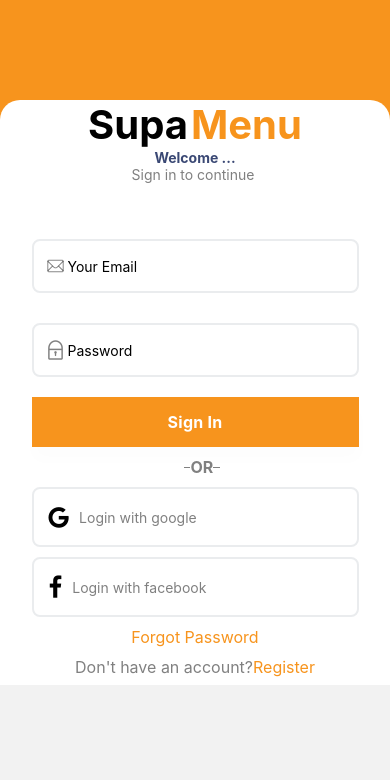
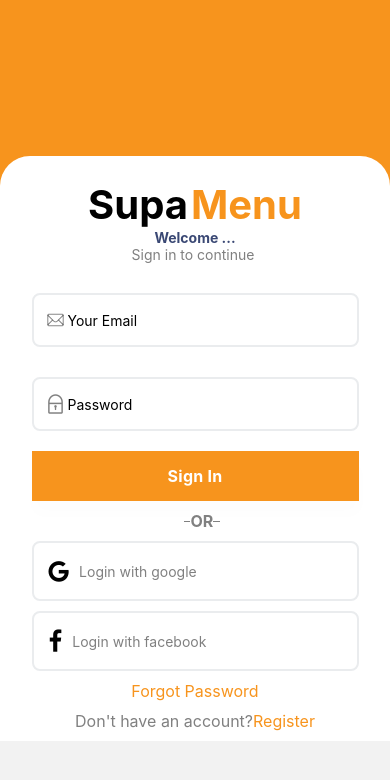
Before and after one commit to irumvanselme/supamenu-group-3, a React Native app: screen /Login in a window 390 px wide. Shown: the top 780 px of the page. Built offline with nearby package versions, Linux system fonts and the light colour scheme; what tailwind-rn would draw is missing.

Commit message:
feat: auth screens full width alignment

```diff
--- a/components/signInForm.jsx
+++ b/components/signInForm.jsx
@@ -122,6 +122,7 @@ const styles = StyleSheet.create({
     alignItems: "center",
     justifyContent: "center",
     backgroundColor: "#fff",
+    // height: "100%",
   },
 
   welcomeText: {
@@ -205,7 +206,7 @@ const styles = StyleSheet.create({
     flexDirection: "row",
     alignItems: "center",
     justifyContent: "space-between",
-    marginBottom: 8,
+    marginBottom: 10,
   },
   bottomText: {
     fontSize: 16,
--- a/components/signUpForm.jsx
+++ b/components/signUpForm.jsx
@@ -59,23 +59,12 @@ export function SignUpForm({ navigation }) {
       const data = await response.json();
       Alert.alert("Success", "You have successfully signed up");
       navigation.navigate("Login");
-
-      console.log(data);
-
-      // if (!data.apierror) {
-      //   resetForm();
-      //   Alert.alert("Success", "You have successfully signed up!");
-      //   navigation.navigate("Login");
-      //   return;
-      // } else {
-      //   Alert.alert("Error", data.apierror.message);
-      // }
     },
   });
   return (
     <View style={styles.container}>
       <View style={styles.inputStyle}>
-        <Feather name="user" size={24} color="gray" />
+        <Feather name="user" size={20} color="gray" />
         <TextInput
           placeholder="Full Name"
           autoCapitalize="none"
@@ -84,7 +73,7 @@ export function SignUpForm({ navigation }) {
         />
       </View>
       <View style={styles.inputStyle}>
-        <Feather name="phone" size={24} color="gray" />
+        <Feather name="phone" size={20} color="gray" />
         <TextInput
           placeholder="Phone Number"
           autoCapitalize="none"
@@ -162,14 +151,13 @@ const styles = StyleSheet.create({
   inputStyle: {
     flexDirection: "row",
     alignItems: "center",
-    padding: 10,
+    paddingLeft: 10,
     marginTop: 10,
     width: 327,
     height: 54,
     borderRadius: 8,
     borderColor: "#EAECEE",
     borderWidth: 2,
-    paddingLeft: 10,
   },
   submitButton: {
     marginTop: 20,
--- a/screens/auth/login.js
+++ b/screens/auth/login.js
@@ -4,8 +4,8 @@ import { SignInForm } from "../../components/signInForm";
 export default function LoginScreen({ navigation }) {
   return (
     <SafeAreaView>
-      <ScrollView>
-        <View style={styles.container}>
+      {/* <ScrollView> */}
+      {/* <View style={styles.container}>
         <View style={styles.contentView}>
           <View style={styles.introView}>
             <View style={styles.logo}>
@@ -19,16 +19,37 @@ export default function LoginScreen({ navigation }) {
             <SignInForm navigation={navigation} />
           </View>
         </View>
+      </View> */}
+      {/* </ScrollView> */}
+      <View>
+        <View style={styles.container}>
+          <View style={styles.whiteContainer}>
+            <View style={styles.logo}>
+              <Text style={styles.logoText}>Supa</Text>
+              <Text style={styles.logoTextM}>Menu</Text>
             </View>
-      </ScrollView>
+            <Text style={styles.welcomeText}>Welcome ...</Text>
+            <Text style={styles.signIntext}>Sign in to continue </Text>
+            <View style={styles.loginForm}>
+              <SignInForm navigation={navigation} />
+            </View>
+          </View>
+        </View>
+      </View>
     </SafeAreaView>
   );
 }
 
 const styles = StyleSheet.create({
   container: {
-    flex: 1,
     backgroundColor: "#F7941D",
+    height: "100%",
+  },
+  whiteContainer: {
+    backgroundColor: "#fff",
+    marginTop: "40%",
+    borderTopLeftRadius: 30,
+    borderTopRightRadius: 30,
   },
   contentView: {
     marginTop: 100,
@@ -38,8 +59,10 @@ const styles = StyleSheet.create({
     borderTopRightRadius: 20,
     alignContent: "center",
     justifyContent: "flex-start",
+    // height: "100%",
   },
   introView: {
+    // marginTop: 30,
     marginBottom: 20,
   },
   image: {
@@ -51,6 +74,7 @@ const styles = StyleSheet.create({
     flexDirection: "row",
     justifyContent: "center",
     alignItems: "center",
+    marginTop: 24,
   },
   logoText: {
     fontSize: 40,
@@ -72,7 +96,6 @@ const styles = StyleSheet.create({
     color: "gray",
   },
   loginForm: {
-    marginTop: 6,
     justifyContent: "flex-end",
   },
 });
```
Lines whose indentation alone changed are shown as unchanged.
